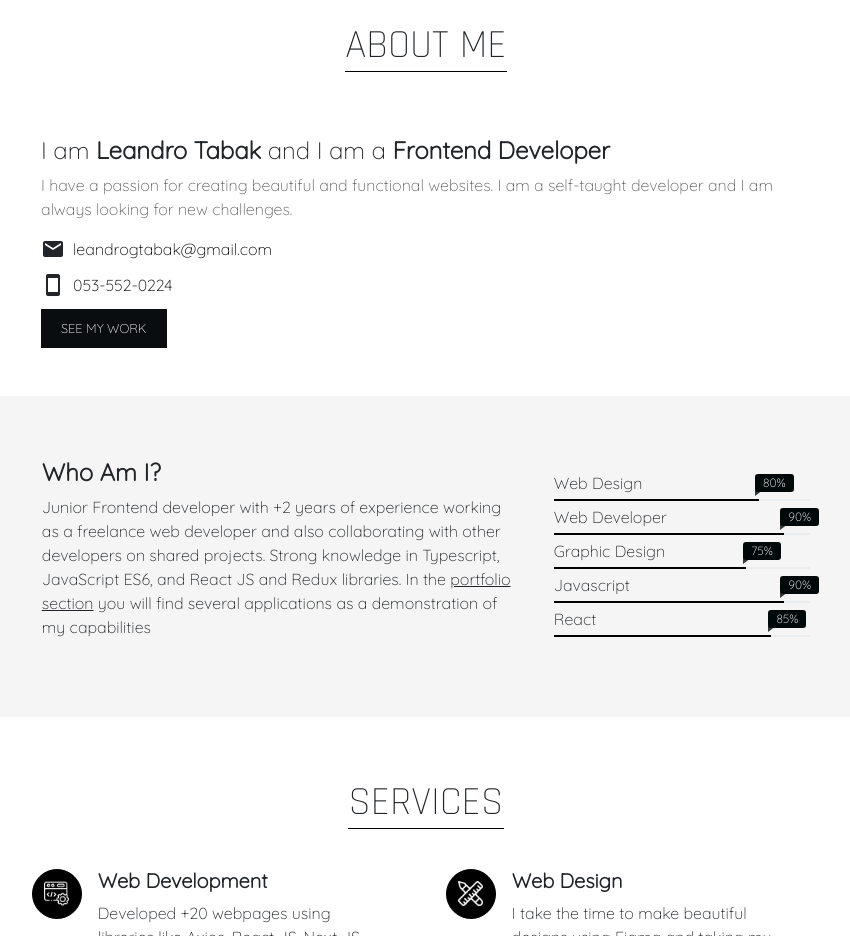
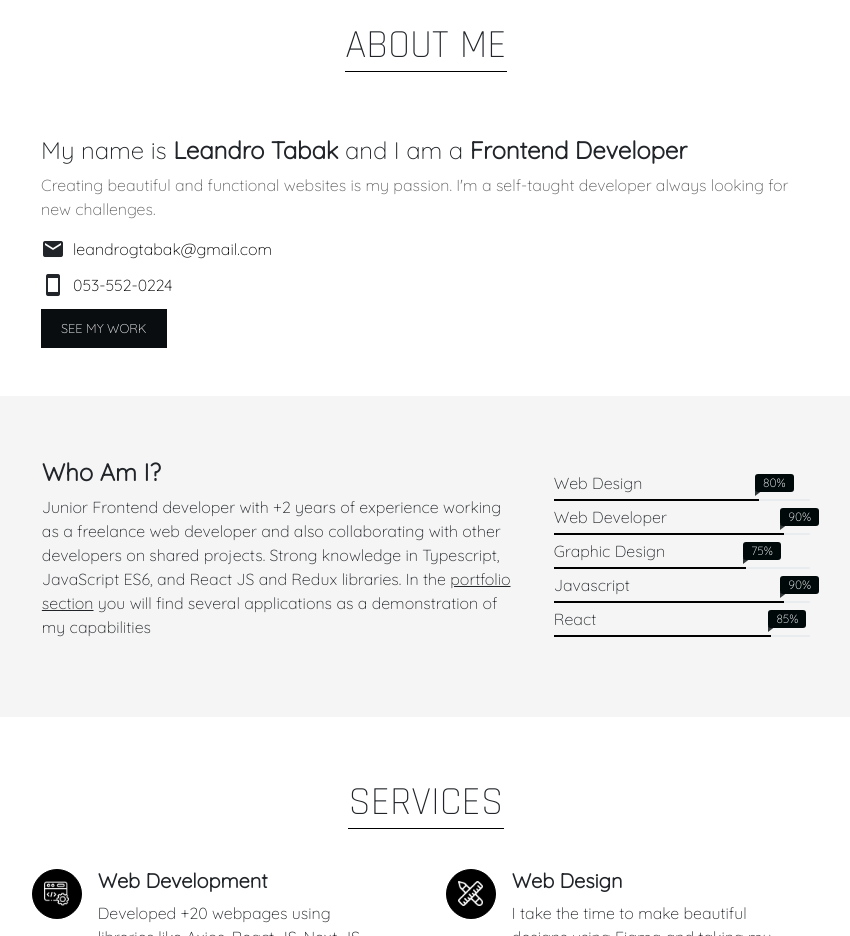
Before and after one commit to leandrogtabak/personalWeb, a website: page public/index.html in a window 1280 px wide. Shown: the part 840-1776 px from the top of the page, without its empty margins (426-1276 px from the left). Drawn offline with nearby package versions, Linux system fonts and the light colour scheme.

Commit message:
Correcting About section

```diff
--- a/public/index.html
+++ b/public/index.html
@@ -81,14 +81,12 @@
                 </div> -->
 
                 <div class="personal-info personal-info-mobile col-lg-6 col-12">
-                  <h4>
-                    I am <strong>Leandro Tabak</strong> and I am a
+                  <h4>My name is <strong>Leandro Tabak</strong> and I am a
                     <strong>Frontend Developer</strong>
                   </h4>
                   <div class="personal_text">
-                    <p>I have a passion for creating beautiful and functional websites. I am a self-taught developer and
-                      I
-                      am always looking for new challenges.</p>
+                    <p>Creating beautiful and functional websites is my passion. I'm a self-taught developer always
+                      looking for new challenges.</p>
 
                     <div style="margin-bottom: 12px" class="fs-6 d-flex align-items-center">
                       <i class="material-icons me-2">email</i>
```
